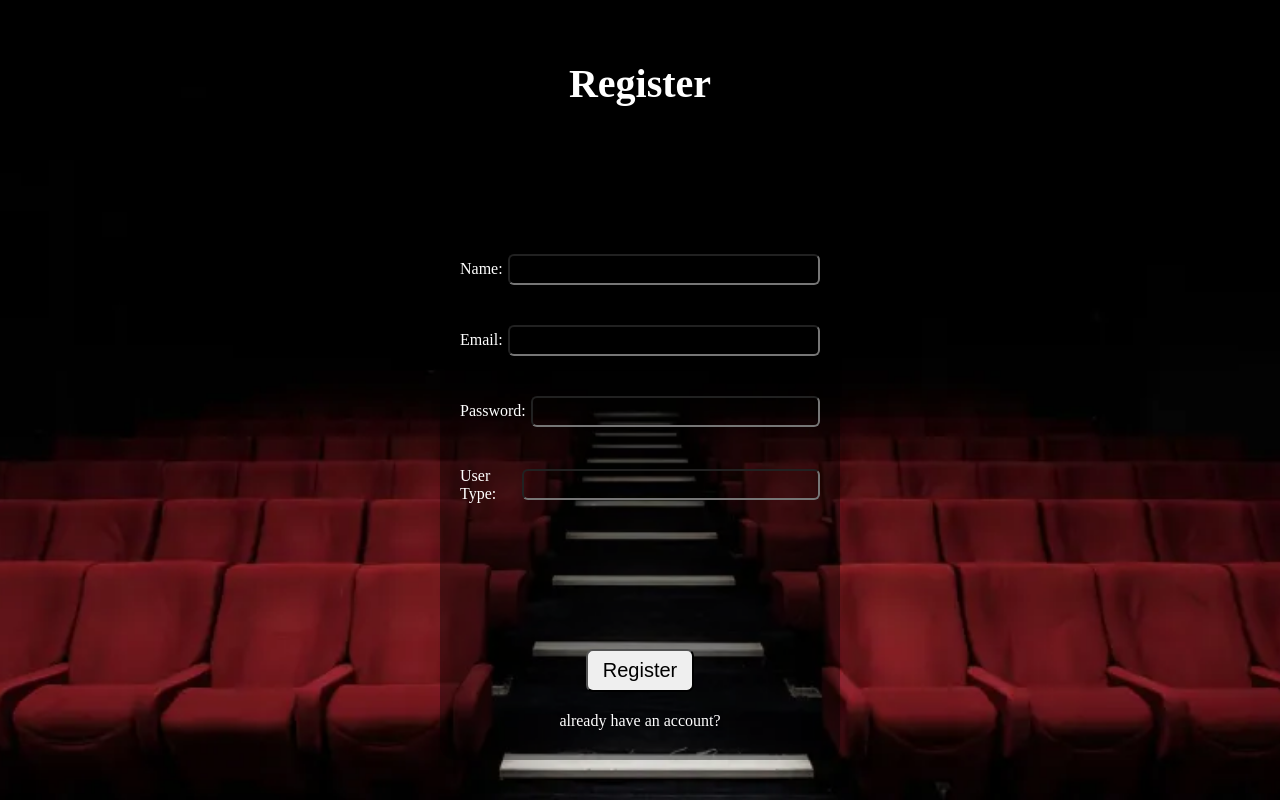
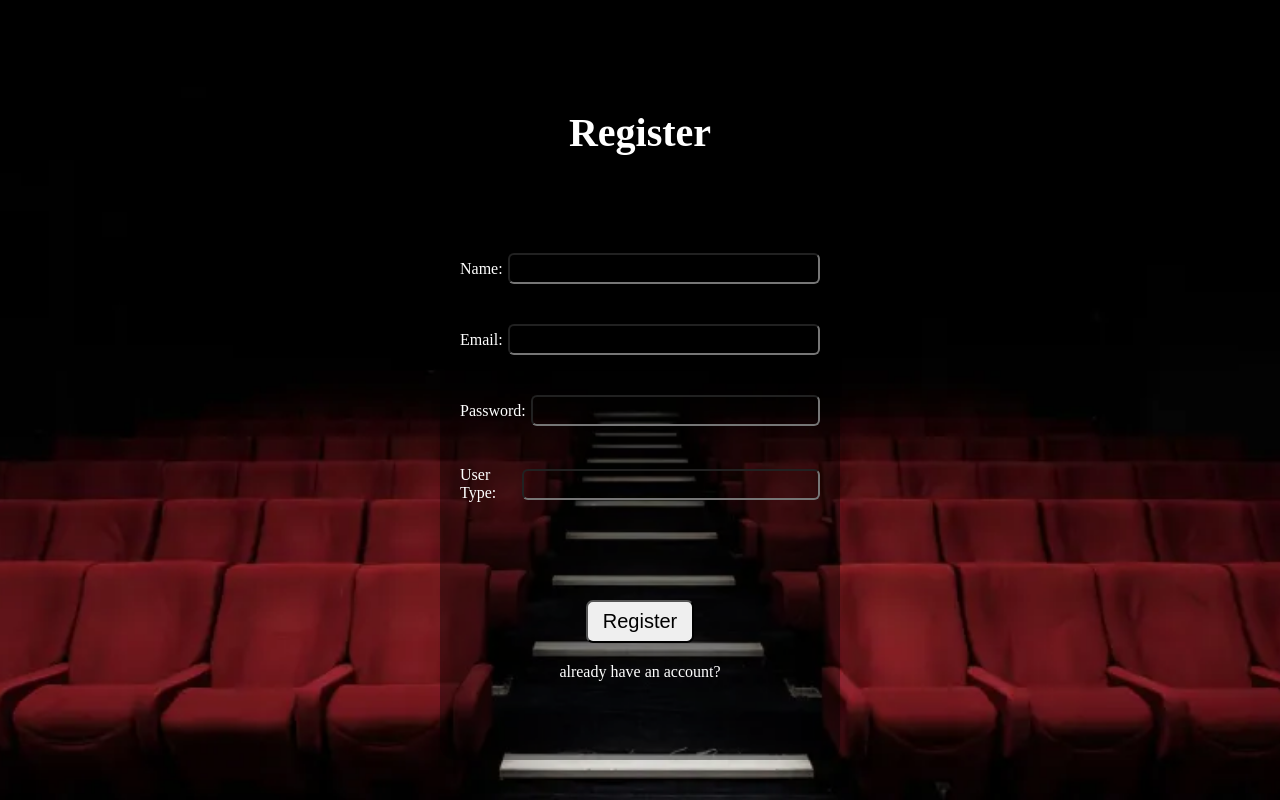
Before and after one commit to luisfelipe2104/Cinetec, a Next.js app: page / in a window 1280 px wide. Built offline with nearby package versions, Linux system fonts and the light colour scheme.

Commit message:
changing input display

```diff
--- a/components/Login/styles.ts
+++ b/components/Login/styles.ts
@@ -13,7 +13,7 @@ export const Container = styled.div`
     border-radius: 15px;
     flex-direction: column;
     padding: 0 20px;
-    justify-content: space-between;
+    justify-content: space-around;
 `
 
 export const Title = styled.h1`
--- a/components/Register/styles.ts
+++ b/components/Register/styles.ts
@@ -13,7 +13,7 @@ export const Container = styled.div`
     border-radius: 15px;
     flex-direction: column;
     padding: 0 20px;
-    justify-content: space-between;
+    justify-content: space-around;
 `
 
 export const Title = styled.h1`
```
